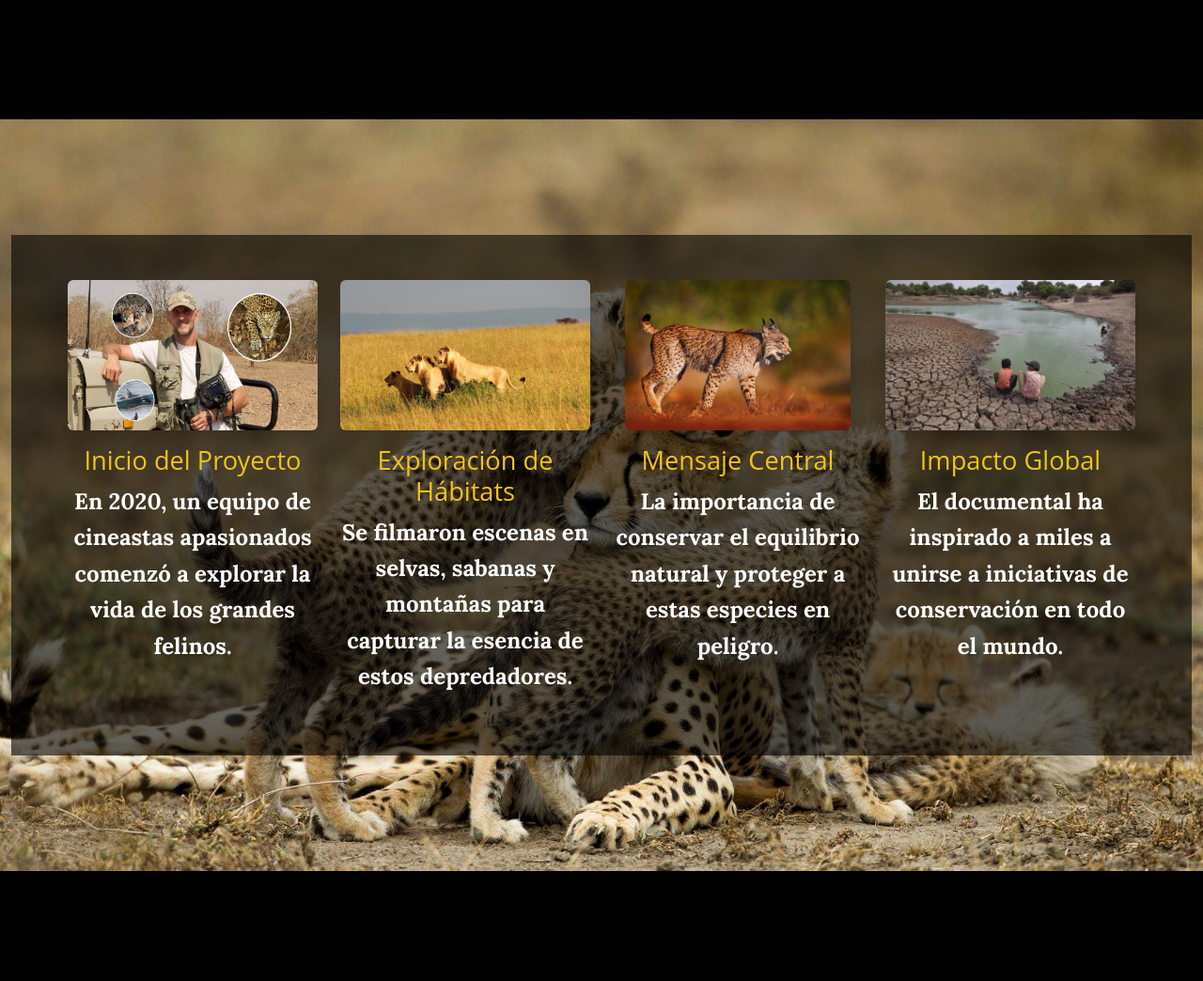
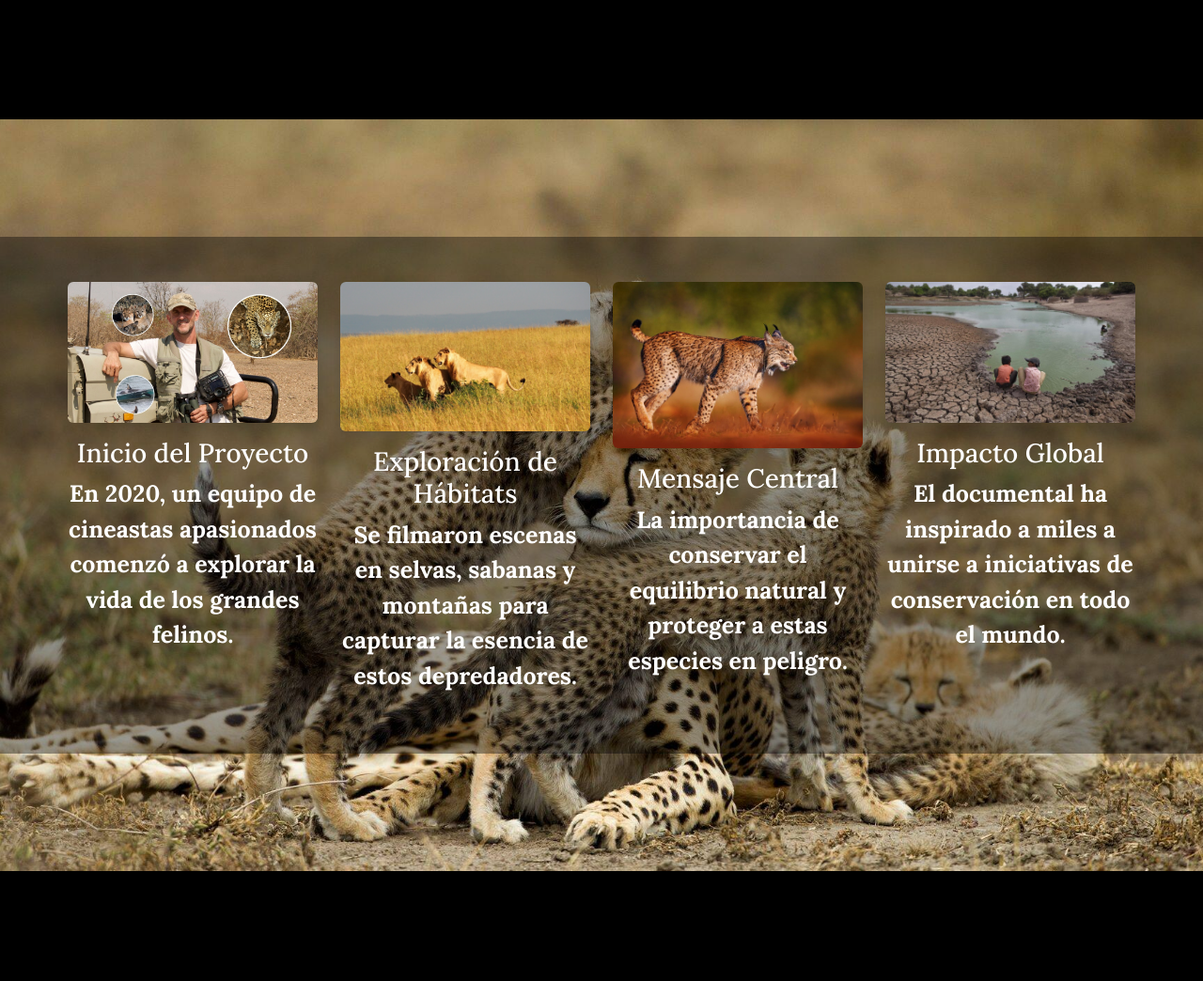
Before and after one commit to AlejndroSG/Grandes_Felinos, a PHP site: page / in a window 1280 px wide. Shown: the part 873-1917 px from the top of the page at 94% size. Run offline with PHP 8.4, Linux system fonts and the light colour scheme.

Commit message:
2025-01-21

```diff
--- a/asociacion.php
+++ b/asociacion.php
@@ -113,5 +113,5 @@
     ?>
     <script src="https://ajax.googleapis.com/ajax/libs/jquery/3.7.1/jquery.min.js"></script>
     <script src="https://cdn.jsdelivr.net/npm/bootstrap@5.3.3/dist/js/bootstrap.bundle.min.js" integrity="sha384-YvpcrYf0tY3lHB60NNkmXc5s9fDVZLESaAA55NDzOxhy9GkcIdslK1eN7N6jIeHz" crossorigin="anonymous"></script>
-    <script src="./js.js?v=<?php echo time(); ?>"></script>
+    <script src="./js.js"></script>
 </body>
--- a/equipo.php
+++ b/equipo.php
@@ -130,5 +130,5 @@
     ?>
     <script src="https://ajax.googleapis.com/ajax/libs/jquery/3.7.1/jquery.min.js"></script>
     <script src="https://cdn.jsdelivr.net/npm/bootstrap@5.3.3/dist/js/bootstrap.bundle.min.js" integrity="sha384-YvpcrYf0tY3lHB60NNkmXc5s9fDVZLESaAA55NDzOxhy9GkcIdslK1eN7N6jIeHz" crossorigin="anonymous"></script>
-    <script src="./js.js?v=<?php echo time(); ?>"></script>
+    <script src="./js.js"></script>
 </body>
--- a/index.php
+++ b/index.php
@@ -17,56 +17,38 @@
             </div>
         </section>
         <section class="container-fluid">
-            <div class="row">
+            <div class="row dates">
                 <div class="col text-center text-white">
-                    <div id="timeline-section" class="timeline p-5">
+                    <div class="p-5">
                         <div class="container-fluid">
-                            <div class="row justify-content-center position-relative">
-                            <!-- Línea central -->
-                            <div class="timeline-line d-none d-md-block"></div>
-
-                            <!-- Hito 1 -->
+                            <div class="row justify-content-center">
                                 <div class="col-12 col-md-3 text-center">
-                                <div class="timeline-item">
-                                <div class="timeline-image mb-3">
+                                    <div class="mb-3">
                                         <img src="./fotos/Inicio/Rodaje_Documental.jpg" alt="Equipo de cineastas en acción" class="img-fluid rounded shadow">
                                     </div>
-                                <h3 class="timeline-title">Inicio del Proyecto</h3>
-                                <p class="timeline-text">En 2020, un equipo de cineastas apasionados comenzó a explorar la vida de los grandes felinos.</p>
+                                    <h3>Inicio del Proyecto</h3>
+                                    <p>En 2020, un equipo de cineastas apasionados comenzó a explorar la vida de los grandes felinos.</p>
                                 </div>
-                            </div>
-
-                            <!-- Hito 2 -->
                                 <div class="col-12 col-md-3 text-center">
-                                <div class="timeline-item">
-                                <div class="timeline-image mb-3">
+                                    <div class="mb-3">
                                         <img src="./fotos/Inicio/img5.jpg" alt="Felino en su hábitat natural" class="img-fluid rounded shadow">
                                     </div>
-                                <h3 class="timeline-title">Exploración de Hábitats</h3>
-                                <p class="timeline-text">Se filmaron escenas en selvas, sabanas y montañas para capturar la esencia de estos depredadores.</p>
+                                    <h3>Exploración de Hábitats</h3>
+                                    <p>Se filmaron escenas en selvas, sabanas y montañas para capturar la esencia de estos depredadores.</p>
                                 </div>
-                            </div>
-
-                            <!-- Hito 3 -->
                                 <div class="col-12 col-md-3 text-center">
-                                <div class="timeline-item">
-                                <div class="timeline-image mb-3">
+                                    <div class="mb-3">
                                         <img src="./fotos/Inicio/img6.jpg" alt="Felinos en peligro de extinción" class="img-fluid rounded shadow">
                                     </div>
-                                <h3 class="timeline-title">Mensaje Central</h3>
-                                <p class="timeline-text">La importancia de conservar el equilibrio natural y proteger a estas especies en peligro.</p>
+                                    <h3>Mensaje Central</h3>
+                                    <p>La importancia de conservar el equilibrio natural y proteger a estas especies en peligro.</p>
                                 </div>
-                            </div>
-
-                            <!-- Hito 4 -->
                                 <div class="col-12 col-md-3 text-center">
-                                <div class="timeline-item">
-                                <div class="timeline-image mb-3">
+                                    <div class="mb-3">
                                         <img src="./fotos/Inicio/img7.jpg" alt="Personas ayudando a la conservación" class="img-fluid rounded shadow">
                                     </div>
-                                <h3 class="timeline-title">Impacto Global</h3>
-                                <p class="timeline-text">El documental ha inspirado a miles a unirse a iniciativas de conservación en todo el mundo.</p>
-                                </div>
+                                    <h3>Impacto Global</h3>
+                                    <p>El documental ha inspirado a miles a unirse a iniciativas de conservación en todo el mundo.</p>
                                 </div>
                             </div>
                         </div>
@@ -96,39 +78,22 @@
                 </div>
             </div>
         </section>
-        <section id="explora-mas" class="explora-mas-section text-white">
-            <div class="container-fluid h-100 position-relative">
-                <!-- Frase de Cierre -->
+        <section id="explora-mas" class="exploraMas text-white">
+            <div class="container-fluid">
+                <div class="row">
+                    <div class="col">
                         <div class="explora-text text-center position-absolute top-50 start-50 translate-middle">
                             <h2 class="explora-title">
                                 "Los grandes felinos nos enseñan a respetar la naturaleza. <br> ¿Estás listo para aprender de ellos?"
                             </h2>
                         </div>
-
-                <!-- Imágenes Distribuidas -->
-                <div class="image-grid position-relative">
+                        <div class="image-grid">
                             <div class="image-item"></div>
                             <div class="image-item"></div>
                             <div class="image-item"></div>
                             <div class="image-item"></div>
                         </div>
-
-                <!-- Iconos de Redes Sociales -->
-                <div class="social-icons position-fixed bottom-0 end-0 p-4">
-                    <a href="https://facebook.com" target="_blank" class="icon-link">
-                        <svg width="24" height="24" viewBox="0 0 24 24" fill="none"         stroke="currentColor" stroke-width="2" stroke-linecap="round" stroke-linejoin="round"><path d="M18 2h-3a5 5 0 0 0-5 5v3H7v4h3v8h4v-8h3l1-4h-4V7a1 1 0 0 1 1-1h3z"/>
-                        </svg>
-                    </a>
-                    <a href="https://twitter.com" target="_blank" class="icon-link">
-                        <svg width="24" height="24" viewBox="0 0 24 24" fill="none" stroke="currentColor" stroke-width="2" stroke-linecap="round" stroke-linejoin="round">
-                        <path d="M23 3a10.9 10.9 0 0 1-3.14 1.53 4.48 4.48 0 0 0-7.86 3v1A10.66 10.66 0 0 1 3 4s-4 9 5 13a11.64 11.64 0 0 1-7 2c9 5 20 0 20-11.5a4.5 4.5 0 0 0-.08-.83A7.72 7.72 0 0 0 23 3z"/>
-                        </svg>
-                    </a>
-                    <a href="mailto:contacto@grandesfelinos.com" class="icon-link">
-                        <svg width="24" height="24" viewBox="0 0 24 24" fill="none" stroke="currentColor" stroke-width="2" stroke-linecap="round" stroke-linejoin="round">
-                        <path d="M4 4h16c1.1 0 2 .9 2 2v12c0 1.1-.9 2-2 2H4c-1.1 0-2-.9-2-2V6c0-1.1.9-2 2-2zm0 4c0-1.1.9-2 2-2h12c1.1 0 2 .9 2 2v8c0 1.1-.9 2-2 2H6c-1.1 0-2-.9-2-2V8z"/>
-                        </svg>
-                    </a>
+                    </div>
                 </div>
             </div>
         </section>
@@ -136,6 +101,6 @@
     <?php
         include('footer.html');
     ?>
-    <script src="./js.js?v=<?php echo time(); ?>"></script>
+    <script src="./js.js"></script>
     <script src="https://cdn.jsdelivr.net/npm/bootstrap@5.3.3/dist/js/bootstrap.bundle.min.js" integrity="sha384-YvpcrYf0tY3lHB60NNkmXc5s9fDVZLESaAA55NDzOxhy9GkcIdslK1eN7N6jIeHz" crossorigin="anonymous"></script>
 </body>
--- a/style.css
+++ b/style.css
@@ -35,15 +35,16 @@ header{
 body#principal{
     overflow: hidden;
     background-color: rgb(255, 255, 255);
+
+    .dates{
+      background-color: rgba(0, 0, 0, 0.389);
+    }
 }
 body#team{
-  /* background-color: #f4bd56; */
   background-color: #f0a519;
 
   header{
     background-color: rgba(0, 0, 0, 0.389);
-    /* position: sticky; */
-    /* top: 0; */
   }
 
   section{
@@ -165,92 +165,50 @@ h2{
     }
 }
 
-
-.timeline {
-    background: rgba(0, 0, 0, 0.6); /* Fondo semi-transparente */
-    color: #fff;
-    font-family: 'Open Sans', sans-serif;
-    overflow: hidden;
-  }
-
-  .timeline .timeline-item {
-    position: relative;
-  }
-
-  .timeline .timeline-image img {
-    max-width: 100%;
-    border-radius: 10px;
-    box-shadow: 0 4px 10px rgba(0, 0, 0, 0.5);
-    height: 160px;
-  }
-
-  .timeline .timeline-title {
-    font-size: 1.7rem;
-    margin-top: 1rem;
-    color: #f0c419; /* Dorado */
-  }
-
-  .timeline .timeline-text {
-    font-size: 1.5rem;
-    line-height: 1.6;
-  }
-
-  .timeline-line {
-    position: absolute;
-    top: 0;
-    left: 50%;
-    transform: translateX(-50%);
-    width: 4px;
-    height: 100%;
-    /* background: rgba(255, 255, 255, 0.3); */
-    z-index: 0;
-  }
-
   .cta {
-    background: rgba(0, 0, 0, 0.7); /* Fondo oscuro para contraste */
+    background: rgba(0, 0, 0, 0.7);
     color: #fff;
     padding: 2rem 0;
-  }
 
     .cta-title {
       font-size: 2rem;
-    color: #f0c419; /* Color dorado para destacar el título */
+      color: #f0c419;
       font-weight: 700;
 
       h2{
         font-size: 50px;
       }
     }
-
     .cta-text {
       font-size: 1rem;
       line-height: 1.6;
       margin-bottom: 1.5rem;
     }
+  }
+
+
 
   .btn-primary {
-    background-color: #f0c419; /* Color dorado del botón */
+    background-color: #f0c419;
     color: #000;
     border: none;
     border-radius: 25px;
     padding: 0.8rem 2rem;
     transition: all 0.3s ease-in-out;
-  }
 
-  .btn-primary:hover {
+    &:hover {
       background-color: #d1a70b;
       color: #fff;
     }
+  }
 
-  .explora-mas-section {
-    background: url('./fotos/Inicio/jaguar-rio.jpg') center/cover no-repeat;
+  .exploraMas {
     height: 100vh;
     position: relative;
     overflow: hidden;
     display: flex;
     align-items: center;
     justify-content: center;
-  }
 
     .explora-text {
       z-index: 10;
```
Also changed, not shown: other parts of style.css (+27 -63 lines). Lines whose indentation alone changed are shown as unchanged.
